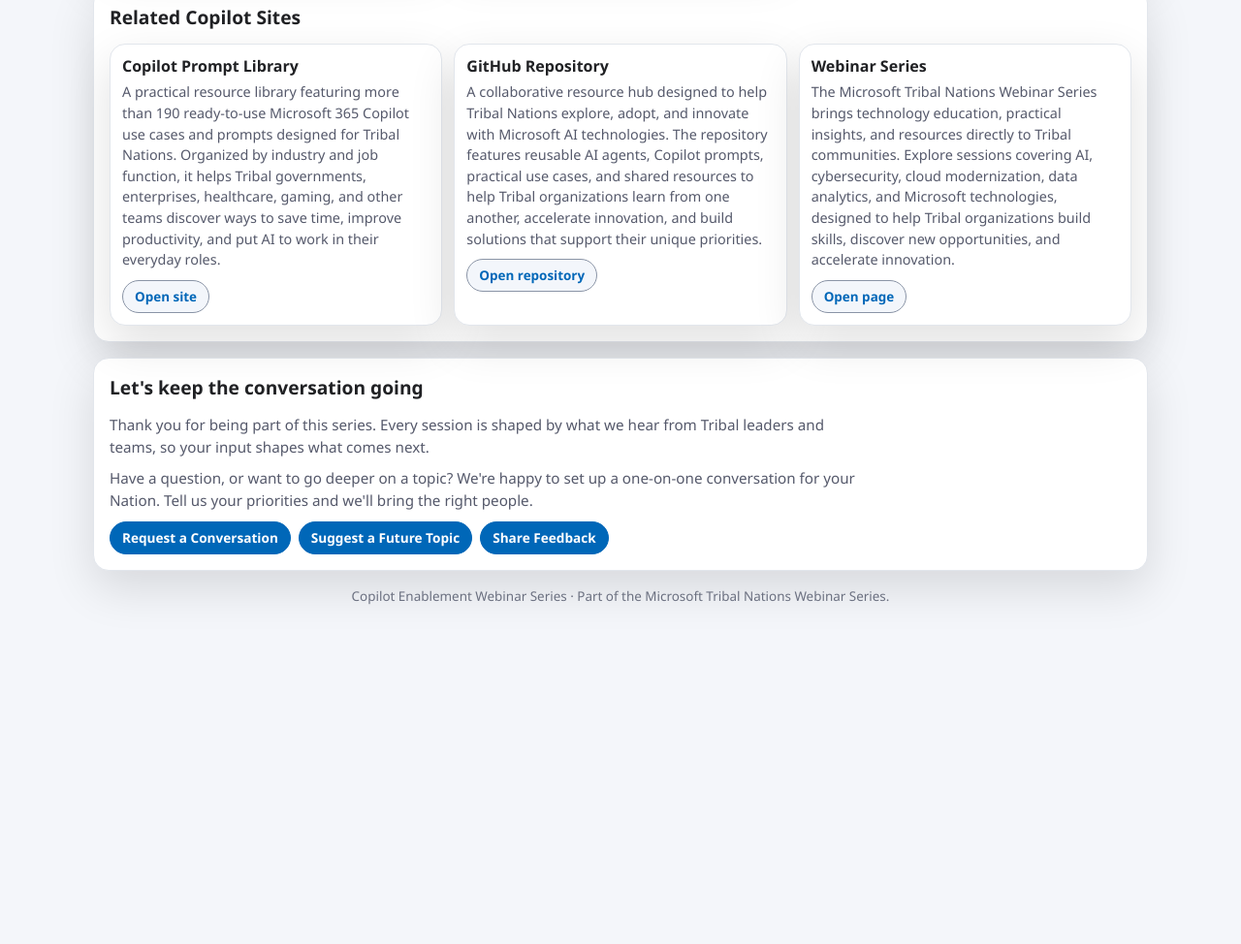
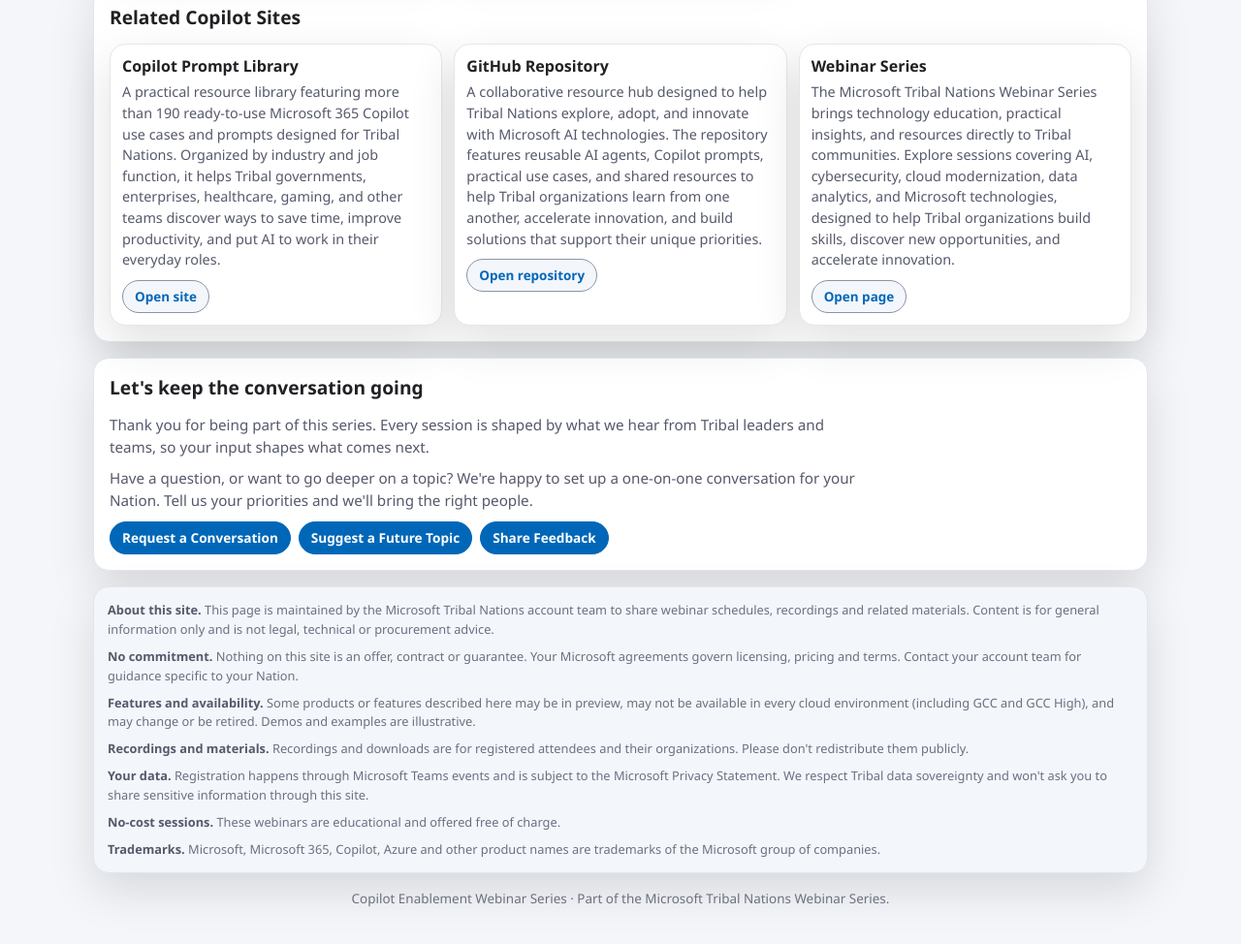
Before and after one commit to Jesstav/microsofttribalnationscopilot, a plain HTML site: page index.html in a window 1280 px wide. Shown: the part 1990-2964 px from the top of the page at 97% size. Before the commit the page ends 2664 px from the top, so only its background shows below. Drawn offline with Linux system fonts and the light colour scheme.

Commit message:
Add files via upload

```diff
--- a/index.html
+++ b/index.html
@@ -232,6 +232,26 @@
       flex-wrap: wrap;
       margin-top: 10px;
     }
+    .disclaimer-box {
+      border: 1px solid var(--cp-border);
+      border-radius: 16px;
+      background: var(--cp-surface-soft);
+      box-shadow: var(--cp-shadow);
+      padding: 14px;
+      margin-bottom: 16px;
+      font-size: 0.8rem;
+      color: var(--cp-text-soft);
+      line-height: 1.55;
+    }
+    .disclaimer-box p {
+      margin: 0 0 8px;
+    }
+    .disclaimer-box p:last-child {
+      margin-bottom: 0;
+    }
+    .disclaimer-box strong {
+      color: var(--cp-text-muted);
+    }
     .end-line {
       margin: 12px 0 0;
       color: var(--cp-text-soft);
@@ -307,6 +327,16 @@
         <a class="register" href="https://forms.cloud.microsoft/r/CCcGJSMYmF" target="_blank" rel="noopener noreferrer">Suggest a Future Topic</a>
         <a class="register" href="https://forms.cloud.microsoft/r/CCcGJSMYmF" target="_blank" rel="noopener noreferrer">Share Feedback</a>
       </div>
+    </section>
+
+    <section class="disclaimer-box" aria-label="Site disclaimer">
+      <p><strong>About this site.</strong> This page is maintained by the Microsoft Tribal Nations account team to share webinar schedules, recordings and related materials. Content is for general information only and is not legal, technical or procurement advice.</p>
+      <p><strong>No commitment.</strong> Nothing on this site is an offer, contract or guarantee. Your Microsoft agreements govern licensing, pricing and terms. Contact your account team for guidance specific to your Nation.</p>
+      <p><strong>Features and availability.</strong> Some products or features described here may be in preview, may not be available in every cloud environment (including GCC and GCC High), and may change or be retired. Demos and examples are illustrative.</p>
+      <p><strong>Recordings and materials.</strong> Recordings and downloads are for registered attendees and their organizations. Please don't redistribute them publicly.</p>
+      <p><strong>Your data.</strong> Registration happens through Microsoft Teams events and is subject to the Microsoft Privacy Statement. We respect Tribal data sovereignty and won't ask you to share sensitive information through this site.</p>
+      <p><strong>No-cost sessions.</strong> These webinars are educational and offered free of charge.</p>
+      <p><strong>Trademarks.</strong> Microsoft, Microsoft 365, Copilot, Azure and other product names are trademarks of the Microsoft group of companies.</p>
     </section>
 
     <p class="end-line">Copilot Enablement Webinar Series · Part of the Microsoft Tribal Nations Webinar Series.</p>
```
